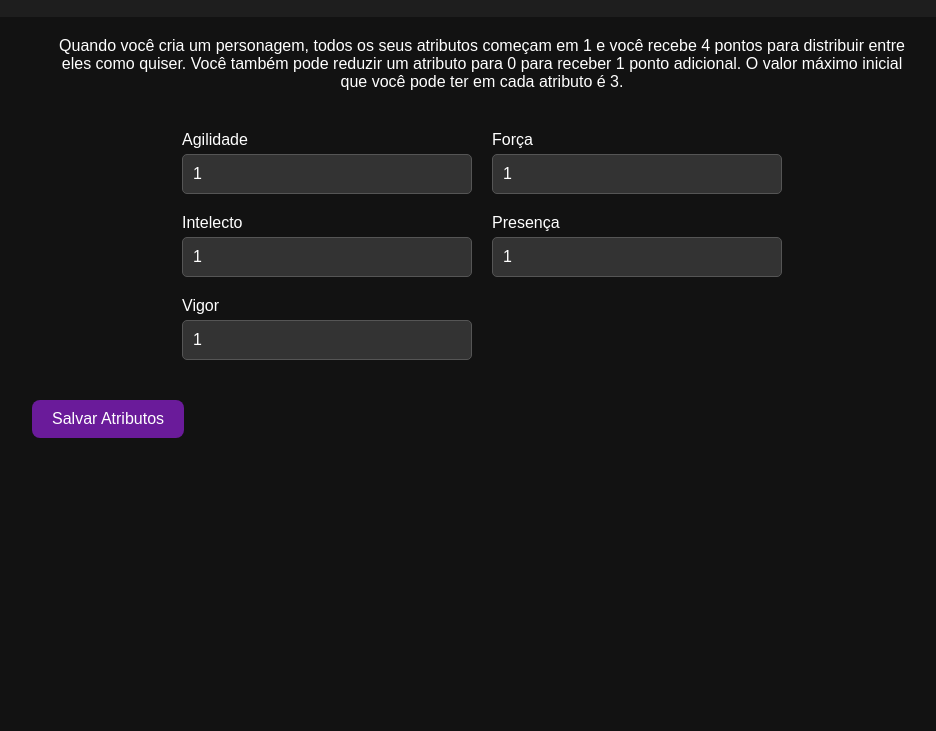
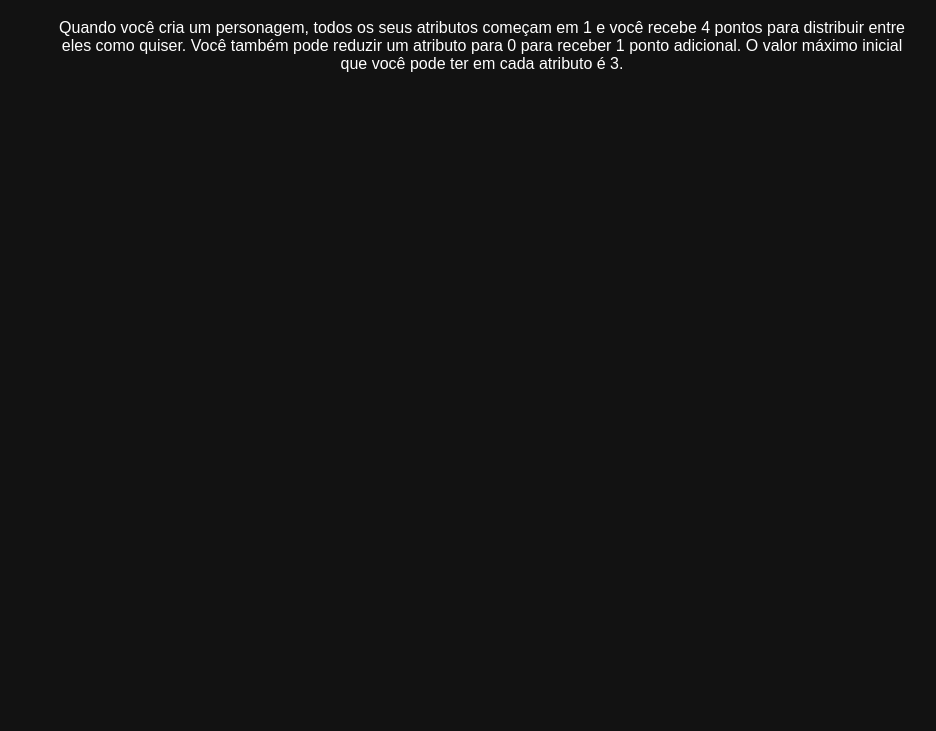
Before and after one commit to ByLeeHoon/Abyss-imensuravel, a plain HTML site: page atributos.html in a window 1280 px wide. Shown: the part 69-800 px from the top of the page, without its empty margins (158-1094 px from the left). Drawn offline with Linux system fonts and the light colour scheme.

Commit message:
Update atributos.html

```diff
--- a/atributos.html
+++ b/atributos.html
@@ -9,40 +9,14 @@
 <body>
     <header>
         <h1>Atributos</h1>
-        <nav>
-            <a href="atributos.html" class="active">Atributos</a>
-            <a href="#">Origem</a>
-            <a href="#">Classe</a>
-            <a href="#">Toques Finais</a>
-        </nav>
     </header>
     <main>
         <p>
             Quando você cria um personagem, todos os seus atributos começam em 1 e você recebe 4 pontos para distribuir entre eles como quiser. Você também pode reduzir um atributo para 0 para receber 1 ponto adicional. O valor máximo inicial que você pode ter em cada atributo é 3.
         </p>
         <div class="atributos">
-            <div class="atributo">
-                <label for="agilidade">Agilidade</label>
-                <input type="number" id="agilidade" value="1" min="0" max="3" />
-            </div>
-            <div class="atributo">
-                <label for="forca">Força</label>
-                <input type="number" id="forca" value="1" min="0" max="3" />
-            </div>
-            <div class="atributo">
-                <label for="intelecto">Intelecto</label>
-                <input type="number" id="intelecto" value="1" min="0" max="3" />
-            </div>
-            <div class="atributo">
-                <label for="presenca">Presença</label>
-                <input type="number" id="presenca" value="1" min="0" max="3" />
-            </div>
-            <div class="atributo">
-                <label for="vigor">Vigor</label>
-                <input type="number" id="vigor" value="1" min="0" max="3" />
-            </div>
+            <!-- Os atributos serão carregados aqui dinamicamente -->
         </div>
-        <button id="salvar-atributos">Salvar Atributos</button>
     </main>
     <script src="script.js"></script>
 </body>
```
